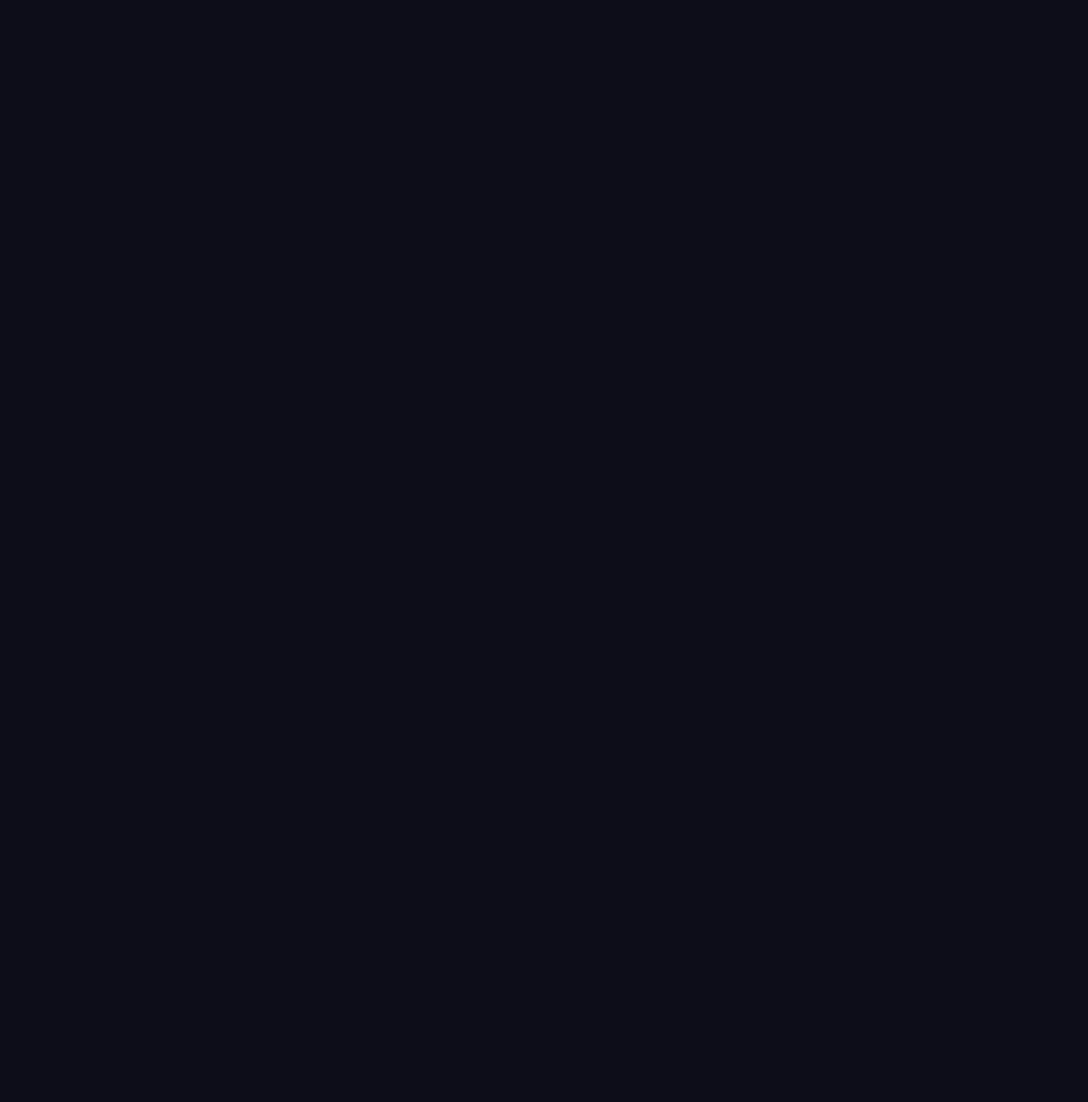
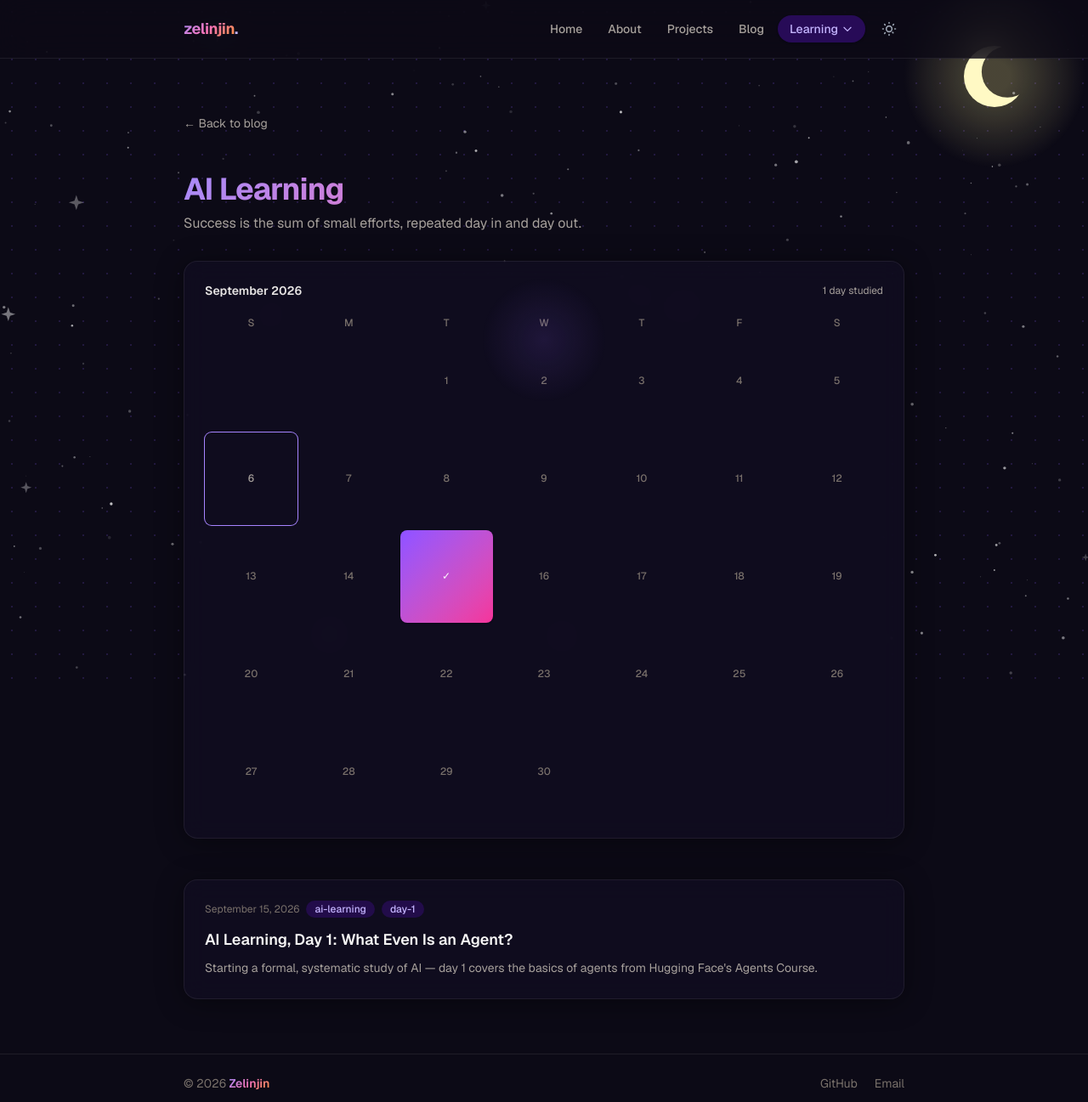
Before and after one commit to Bryce-Lin-Z/my-site, a Next.js app: page /blog/ai-learning in a window 1280 px wide. Before the commit this address had no page. Shown: the top 1297 px of the page at 85% size. Before the commit the page ends 800 px from the top, so only its background shows below. Built offline with nearby package versions, Linux system fonts and the light colour scheme.

Commit message:
Add AI Learning blog section with progress calendar
Tracks daily study progress from the Hugging Face Agents Course, starting
with Day 1 (agent basics). Adds a "Learning" nav dropdown (AI Learning +
LeetCode) and a month calendar that checks off days with a study post.

```diff
--- /dev/null
+++ b/app/blog/ai-learning/page.tsx
@@ -0,0 +1,30 @@
+import type { Metadata } from 'next'
+import Link from 'next/link'
+import { getAllPosts } from '@/lib/mdx'
+import PostCard from '@/components/PostCard'
+import StudyCalendar from '@/components/StudyCalendar'
+
+export const metadata: Metadata = { title: 'AI Learning' }
+
+export default function AiLearning() {
+  const posts = getAllPosts().filter(post => post.tags.includes('ai-learning'))
+  return (
+    <div className="mx-auto max-w-4xl px-6 py-16">
+      <Link href="/blog" className="mb-8 inline-flex items-center gap-1 text-sm text-stone-400 hover:text-stone-700 dark:hover:text-stone-200 transition-colors">
+        ← Back to blog
+      </Link>
+      <h1 className="grad-text mb-2 mt-4 text-4xl font-bold tracking-tight">AI Learning</h1>
+      <p className="mb-8 text-stone-500 dark:text-stone-400">
+        Success is the sum of small efforts, repeated day in and day out.
+      </p>
+      <StudyCalendar tag="ai-learning" />
+      {posts.length === 0 ? (
+        <p className="text-stone-400">No entries yet.</p>
+      ) : (
+        <div className="space-y-5">
+          {posts.map(post => <PostCard key={post.slug} {...post} />)}
+        </div>
+      )}
+    </div>
+  )
+}
--- a/app/blog/page.tsx
+++ b/app/blog/page.tsx
@@ -1,4 +1,5 @@
 import type { Metadata } from 'next'
+import Link from 'next/link'
 import { getAllPosts } from '@/lib/mdx'
 import PostCard from '@/components/PostCard'
 
@@ -9,7 +10,17 @@ export default function Blog() {
   return (
     <div className="mx-auto max-w-4xl px-6 py-16">
       <h1 className="grad-text mb-2 text-4xl font-bold tracking-tight">Blog</h1>
-      <p className="mb-12 text-stone-500 dark:text-stone-400">Thoughts on software, design, and life.</p>
+      <p className="mb-6 text-stone-500 dark:text-stone-400">Thoughts on software, design, and life.</p>
+      <Link
+        href="/blog/ai-learning"
+        className="glass mb-12 flex items-center justify-between rounded-2xl p-5 transition-all duration-300 hover:-translate-y-1 hover:shadow-xl"
+      >
+        <div>
+          <p className="text-sm font-semibold text-violet-600 dark:text-violet-400">🧠 AI Learning</p>
+          <p className="text-sm text-stone-500 dark:text-stone-400">Daily progress log — going deep on AI concepts</p>
+        </div>
+        <span className="text-stone-400">→</span>
+      </Link>
       {posts.length === 0 ? (
         <p className="text-stone-400">No posts yet. Check back soon.</p>
       ) : (
--- a/components/Navbar.tsx
+++ b/components/Navbar.tsx
@@ -1,5 +1,6 @@
 'use client'
 
+import { useEffect, useRef, useState } from 'react'
 import Link from 'next/link'
 import { usePathname } from 'next/navigation'
 import ThemeToggle from './ThemeToggle'
@@ -9,11 +10,31 @@ const links = [
   { href: '/about', label: 'About' },
   { href: '/projects', label: 'Projects' },
   { href: '/blog', label: 'Blog' },
-  { href: '/leetcode', label: '🧠 LC' },
+]
+
+const learningLinks = [
+  { href: '/blog/ai-learning', label: '🧠 AI Learning' },
+  { href: '/leetcode', label: '💻 LeetCode' },
 ]
 
 export default function Navbar() {
   const pathname = usePathname()
+  const [open, setOpen] = useState(false)
+  const menuRef = useRef<HTMLDivElement>(null)
+
+  const isLearningActive = learningLinks.some(({ href }) => pathname === href || pathname.startsWith(href + '/'))
+
+  useEffect(() => {
+    setOpen(false)
+  }, [pathname])
+
+  useEffect(() => {
+    function onClickOutside(e: MouseEvent) {
+      if (menuRef.current && !menuRef.current.contains(e.target as Node)) setOpen(false)
+    }
+    document.addEventListener('mousedown', onClickOutside)
+    return () => document.removeEventListener('mousedown', onClickOutside)
+  }, [])
 
   // The Tauri desktop build only ships the leetcode subtree (see scripts/build-tauri.mjs) —
   // links to the rest of the site would 404 there. This must be a build-time check (not a
@@ -35,7 +56,7 @@ export default function Navbar() {
               key={href}
               href={href}
               className={`rounded-full px-3.5 py-1.5 text-sm font-medium transition-all ${
-                pathname === href || (href === '/leetcode' && pathname.startsWith('/leetcode'))
+                pathname === href
                   ? 'bg-violet-100 text-violet-700 dark:bg-violet-950/80 dark:text-violet-300 shadow-sm'
                   : 'text-stone-500 hover:text-stone-900 dark:text-stone-400 dark:hover:text-stone-100'
               }`}
@@ -43,6 +64,40 @@ export default function Navbar() {
               {label}
             </Link>
           ))}
+          <div ref={menuRef} className="relative">
+            <button
+              onClick={() => setOpen(o => !o)}
+              className={`flex items-center gap-1 rounded-full px-3.5 py-1.5 text-sm font-medium transition-all ${
+                isLearningActive
+                  ? 'bg-violet-100 text-violet-700 dark:bg-violet-950/80 dark:text-violet-300 shadow-sm'
+                  : 'text-stone-500 hover:text-stone-900 dark:text-stone-400 dark:hover:text-stone-100'
+              }`}
+            >
+              Learning
+              <svg xmlns="http://www.w3.org/2000/svg" className={`h-3.5 w-3.5 transition-transform ${open ? 'rotate-180' : ''}`} fill="none" viewBox="0 0 24 24" stroke="currentColor">
+                <path strokeLinecap="round" strokeLinejoin="round" strokeWidth={2} d="M19 9l-7 7-7-7" />
+              </svg>
+            </button>
+            {open && (
+              <div className="absolute right-0 top-full mt-2 min-w-[10rem]">
+                <div className="glass rounded-2xl p-1.5">
+                  {learningLinks.map(({ href, label }) => (
+                    <Link
+                      key={href}
+                      href={href}
+                      className={`block rounded-xl px-3.5 py-2 text-sm font-medium transition-colors ${
+                        pathname === href || pathname.startsWith(href + '/')
+                          ? 'bg-violet-100 text-violet-700 dark:bg-violet-950/80 dark:text-violet-300'
+                          : 'text-stone-500 hover:bg-stone-100 hover:text-stone-900 dark:text-stone-400 dark:hover:bg-white/5 dark:hover:text-stone-100'
+                      }`}
+                    >
+                      {label}
+                    </Link>
+                  ))}
+                </div>
+              </div>
+            )}
+          </div>
           <div className="ml-2">
             <ThemeToggle />
           </div>
--- /dev/null
+++ b/components/StudyCalendar.tsx
@@ -0,0 +1,56 @@
+import { getAllPosts } from '@/lib/mdx'
+
+const WEEKDAYS = ['S', 'M', 'T', 'W', 'T', 'F', 'S']
+
+export default function StudyCalendar({ tag }: { tag: string }) {
+  const today = new Date()
+  const year = today.getFullYear()
+  const month = today.getMonth()
+
+  const studiedDays = new Set(
+    getAllPosts()
+      .filter(post => post.tags.includes(tag))
+      .map(post => new Date(post.date))
+      .filter(d => d.getFullYear() === year && d.getMonth() === month)
+      .map(d => d.getDate())
+  )
+
+  const firstWeekday = new Date(year, month, 1).getDay()
+  const daysInMonth = new Date(year, month + 1, 0).getDate()
+  const cells = [...Array(firstWeekday).fill(null), ...Array.from({ length: daysInMonth }, (_, i) => i + 1)]
+
+  const monthName = today.toLocaleDateString('en-US', { month: 'long', year: 'numeric' })
+
+  return (
+    <div className="glass mb-12 rounded-2xl p-6">
+      <div className="mb-5 flex items-center justify-between">
+        <h2 className="text-sm font-semibold text-stone-700 dark:text-stone-200">{monthName}</h2>
+        <p className="text-xs text-stone-400">{studiedDays.size} day{studiedDays.size === 1 ? '' : 's'} studied</p>
+      </div>
+      <div className="grid grid-cols-7 gap-1.5 text-center">
+        {WEEKDAYS.map((d, i) => (
+          <div key={i} className="text-xs font-medium text-stone-400 dark:text-stone-500">{d}</div>
+        ))}
+        {cells.map((day, i) => {
+          if (day === null) return <div key={`empty-${i}`} />
+          const done = studiedDays.has(day)
+          const isToday = day === today.getDate()
+          return (
+            <div
+              key={day}
+              className={`flex aspect-square items-center justify-center rounded-lg text-xs font-medium transition-colors ${
+                done
+                  ? 'bg-gradient-to-br from-violet-500 to-pink-500 text-white shadow-sm'
+                  : isToday
+                    ? 'ring-1 ring-violet-400 text-stone-500 dark:text-stone-400'
+                    : 'text-stone-400 dark:text-stone-500'
+              }`}
+            >
+              {done ? '✓' : day}
+            </div>
+          )
+        })}
+      </div>
+    </div>
+  )
+}
--- /dev/null
+++ b/content/posts/ai-learning-day-01.mdx
@@ -0,0 +1,22 @@
+---
+title: "AI Learning, Day 1: What Even Is an Agent?"
+date: "2026-09-15"
+excerpt: "Starting a formal, systematic study of AI — day 1 covers the basics of agents from Hugging Face's Agents Course."
+tags: ["ai-learning", "day-1"]
+---
+
+I've built AI agents at work, but always by piecing things together — never with a formal grasp of the underlying concepts. I want to fix that: go deep, be systematic, and actually understand what I've been building. This series tracks that daily progress.
+
+## Today
+
+Started [Hugging Face's Agents Course](https://huggingface.co/learn/agents-course/en/unit1/what-are-agents), Unit 1: **What are agents?**
+
+Core idea: an agent is a system where an **LLM controls the workflow** — deciding what actions to take, in what order, using tools it has access to — rather than following a fixed, hardcoded sequence. The general loop is:
+
+1. **Think** — reason about the current state and what to do next
+2. **Act** — call a tool (search, code execution, an API, etc.)
+3. **Observe** — take in the result and decide the next step
+
+That loop repeats until the task is done. The spectrum of "agentic-ness" ranges from a plain LLM call with no control over flow, up to a fully autonomous agent that plans, acts, and self-corrects with minimal human input.
+
+Simple framing, but a useful one — it gives me a vocabulary for things I was doing intuitively before.
```
